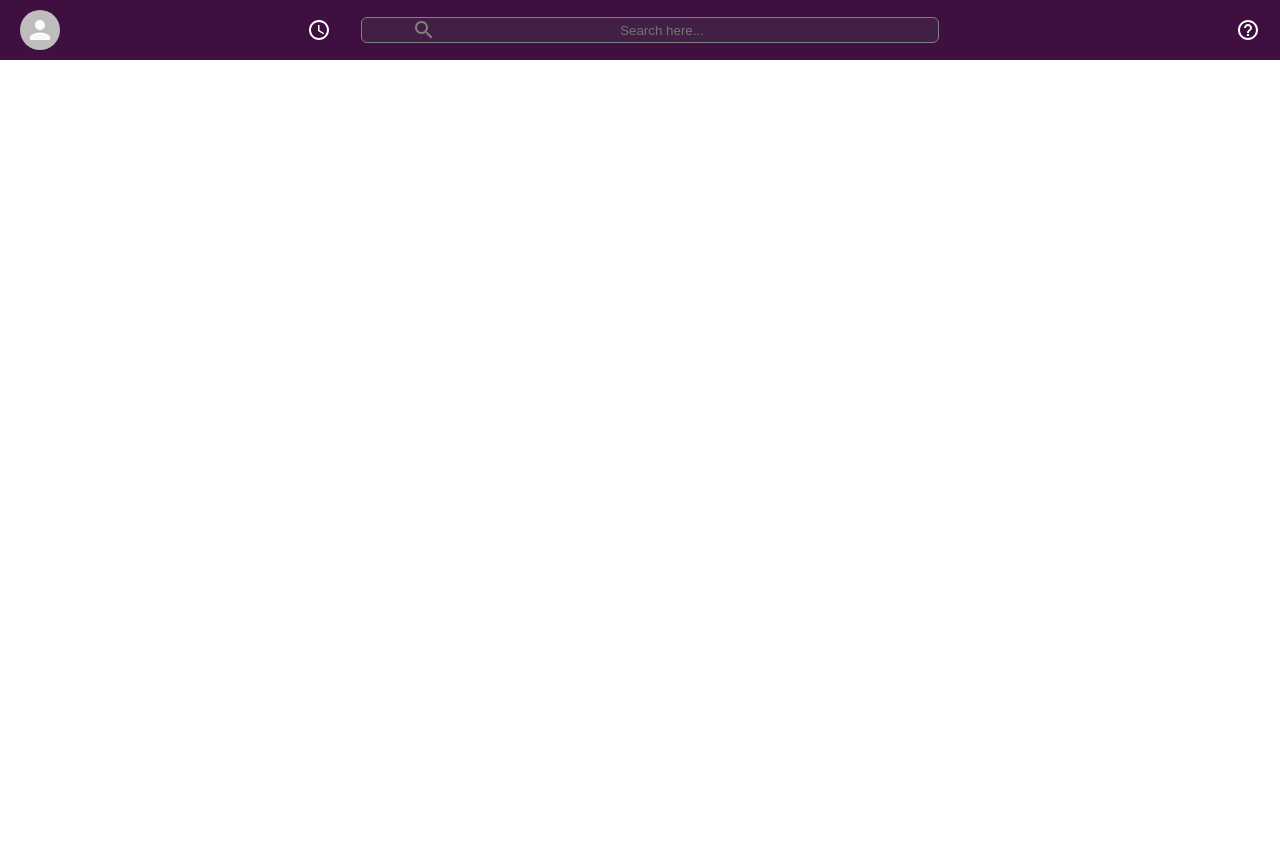
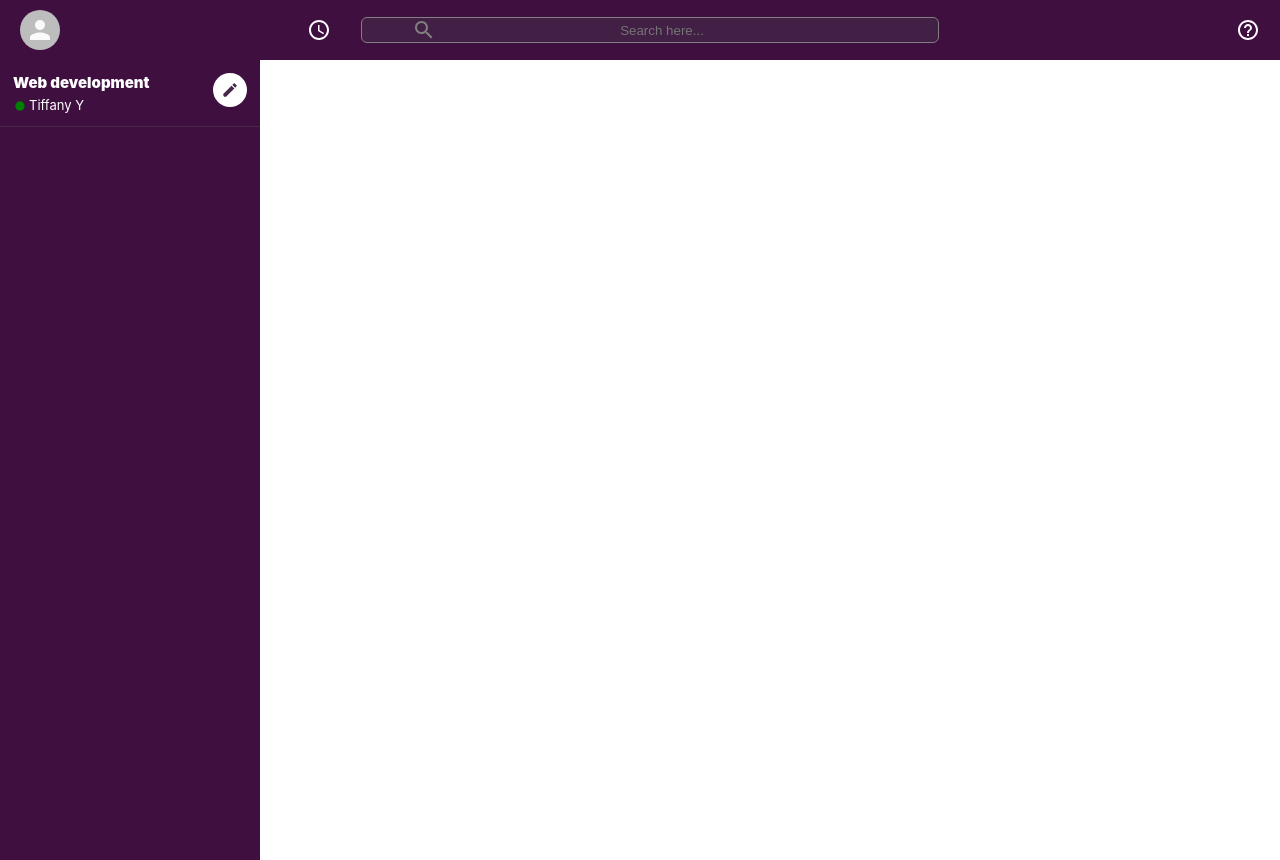
Before and after one commit to tiff0000/slack-clone, a React (Create React App) app in the folder slack-clone/: page / in a window 1280 px wide. Before the commit the page ends 800 px from the top, so only its background shows below. Built offline with nearby package versions, Linux system fonts and the light colour scheme.

Commit message:
header info

```diff
--- a/slack-clone/src/App.css
+++ b/slack-clone/src/App.css
@@ -1,3 +1,4 @@
 body {
   --slack-color: #3f0f40;
+  --slack-secondary-color: #49274b;
 }
--- a/slack-clone/src/App.js
+++ b/slack-clone/src/App.js
@@ -1,11 +1,16 @@
 import React from "react";
 import "./App.css";
 import Header from "./Header";
+import Sidebar from "./Sidebar";
 
 function App() {
   return (
     <div className="App">
       <Header />
+
+      <div className="app__body">
+        <Sidebar />
+      </div>
     </div>
   );
 }
--- /dev/null
+++ b/slack-clone/src/Sidebar.css
@@ -0,0 +1,45 @@
+.sidebar {
+  background-color: var(--slack-color);
+  max-width: 260px;
+  height: 100vh;
+  color: white;
+}
+
+.sidebar__header {
+  display: flex;
+  border-bottom: 1px solid var(--slack-secondary-color);
+  padding-bottom: 10px;
+  padding: 13px;
+}
+
+.sidebar__header > .MuiSvgIcon-root {
+  padding: 8px;
+  color: var(--slack-secondary-color);
+  font-size: 18px;
+  background-color: white;
+  border-radius: 999px;
+}
+
+.sidebar__info {
+  flex: 1;
+}
+
+.sidebar__info > h2 {
+  font-size: 15px;
+  font-weight: 900;
+  margin-bottom: 5px;
+}
+
+.sidebar__info > h3 {
+  display: flex;
+  align-items: center;
+  font-size: 13px;
+  font-weight: 400;
+}
+
+.sidebar__info > h3 > .MuiSvgIcon-root {
+  font-size: 14px;
+  margin-top: 1px;
+  margin-right: 2px;
+  color: green;
+}
--- /dev/null
+++ b/slack-clone/src/Sidebar.js
@@ -0,0 +1,25 @@
+import React from "react";
+import "./Sidebar.css";
+import FiberManualRecordIcon from "@material-ui/icons/FiberManualRecord";
+import CreateIcon from "@material-ui/icons/Create";
+
+import SidebarRow from "./SidebarRow";
+
+function Sidebar() {
+  return (
+    <div className="sidebar">
+      <div className="sidebar__header">
+        <div className="sidebar__info">
+          <h2>Web development</h2>
+          <h3>
+            <FiberManualRecordIcon />
+            Tiffany Y
+          </h3>
+        </div>
+        <CreateIcon />
+      </div>
+    </div>
+  );
+}
+
+export default Sidebar;
--- /dev/null
+++ b/slack-clone/src/SidebarRow.js
@@ -0,0 +1,8 @@
+import React from "react";
+import "./SidebarRow.css";
+
+function SidebarRow() {
+  return <div className="sidebarRow"></div>;
+}
+
+export default SidebarRow;
```
Also changed, not shown: slack-clone/src/SidebarRow.css (added).
